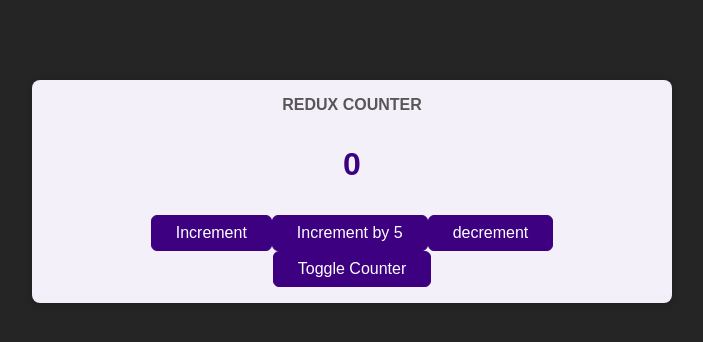
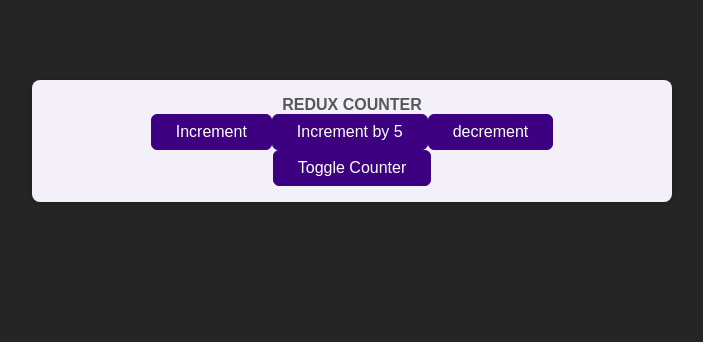
Before and after one commit to kinly19/basic-counter-react-redux, a React (Create React App) app: page / in a window 1280 px wide. Shown: the top 342 px of the page, without its empty margins (288-991 px from the left). Built offline with nearby package versions, Linux system fonts and the light colour scheme.

Commit message:
Counter.js - setup toggle handler for dispatching toggle action, to render counter value conditionally

```diff
--- a/src/components/Counter.js
+++ b/src/components/Counter.js
@@ -16,12 +16,15 @@
 
   //pass a function, which we'll receive the state managed by Redux and then we return the part of the state we want to extract
   const counter = useSelector((state) => state.counter);
+  const show = useSelector((state) => state.showCounter);
 
   const latestCounter = useSelector((state) => state.counter);
   console.log(latestCounter);
 
   //handlers
-  const toggleCounterHandler = () => {};
+  const toggleCounterHandler = () => {
+    dispatch({type: 'toggleCounter'});
+  };
 
   const incrementHandler = () => {
     // dispatch action
@@ -39,7 +42,7 @@
   return (
     <main className={classes.counter}>
       <h1>Redux Counter</h1>
-      <div className={classes.value}>{counter}</div>
+      {show && <div className={classes.value}>{counter}</div>}
       <div>
         <button onClick={incrementHandler}>Increment</button>
         <button onClick={increaseHandler}>Increment by 5</button>
```
